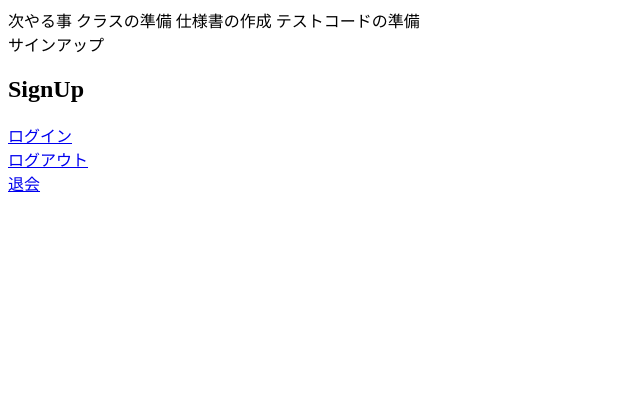
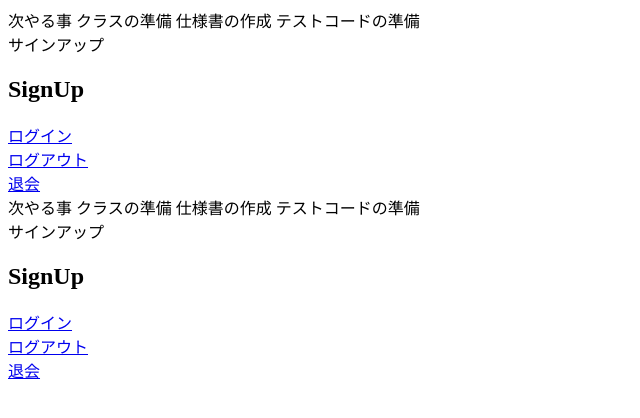
Before and after one commit to na72167/auth-php, a PHP site: page / in a window 1280 px wide. Shown: the top 418 px of the page, without its empty margins (0-640 px from the left). Run offline with PHP 8.4, Linux system fonts and the light colour scheme.

Commit message:
コミット

```diff
--- a/auth_php_app/index.php
+++ b/auth_php_app/index.php
@@ -50,3 +50,56 @@
   </body>
 
 </html>
+
+<?php
+?>
+
+<!DOCTYPE html>
+<html lang="ja">
+  <head>
+    <meta charset="UTF-8">
+    <title><?php echo "ホーム" ?></title>
+    <link rel="stylesheet" href="https://cdnjs.cloudflare.com/ajax/libs/font-awesome/5.15.1/css/all.min.css" integrity="sha512-+4zCK9k+qNFUR5X+cKL9EIR+ZOhtIloNl9GIKS57V1MyNsYpYcUrUeQc9vNfzsWfV28IaLL3i96P9sdNyeRssA==" crossorigin="anonymous" />
+    <!-- <link rel="stylesheet" href="root/css/style.css"> -->
+    <script src="https://code.jquery.com/jquery-3.3.1.js"></script>
+    <script src="./js/app.js"></script>
+  </head>
+  <body>
+
+    <section>
+
+      <main>
+
+      次やる事 クラスの準備 仕様書の作成 テストコードの準備
+
+        <div>
+          サインアップ
+          <form method="post">
+            <h2 class="hero__signup-title">SignUp</h2>
+          </form>
+
+        </div>
+      </main>
+
+      <div>
+        <div>
+          <a href="login.php">ログイン</a>
+        </div>
+      </div>
+
+      <div>
+        <div>
+          <a href="logout.php">ログアウト</a>
+        </div>
+      </div>
+
+      <div>
+        <div>
+          <a href="withdrawal.php">退会</a>
+        </div>
+      </div>
+
+    </section>
+  </body>
+
+</html>
```
